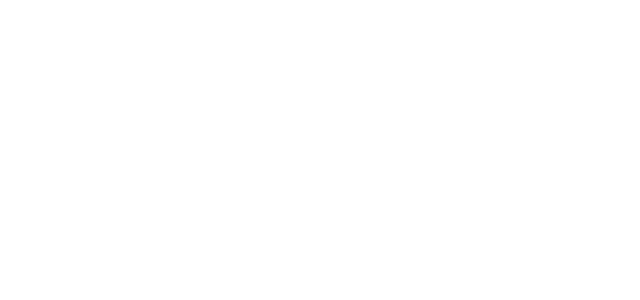
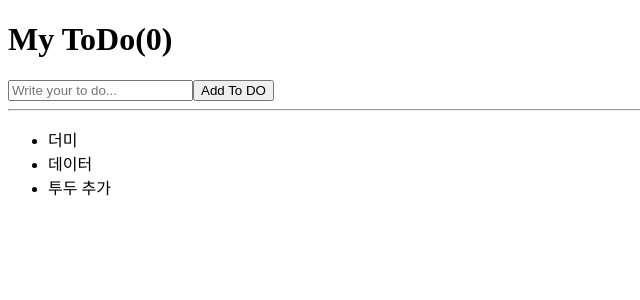
Before and after one commit to ryan7715/react-01-todo, a React (Vite) app: page / in a window 1280 px wide. Shown: the top 300 px of the page, without its empty margins (0-640 px from the left). Built offline with nearby package versions, Linux system fonts and the light colour scheme.

Commit message:
작업 1

```diff
--- a/src/App.jsx
+++ b/src/App.jsx
@@ -1,6 +1,34 @@
+import {useState} from "react";
 
 function App() {
+    // 컴포넌트를 만들 때 처음 해야 되는 건, 내가 원하는 모양을 구성하고
+    // 그 원하는 걸 만들어낼 때 필요한 state에 대해서 생각해봄
 
+    // 1. 투두 리스트의 갯수를 관리할 state => number => 2번을 보니까 array고, length를 구하면 갯수가 나오네? => 필요없곘다
+    //2. 투두 리스트 목록을 관리할 state => 어떠한 모양이 되어야 하나?  => 목록ㅇ니까 array
+    const [todolist, setTodolist] = useState([]);        // To Do 리스트를 저장할 state 선언 -> 초기값은 요소를 갖지 않음 []
+
+    // 더 이상 코드를 쓸 건 없고, 초기 렌더링을 위한 모양을 잡아보자
+
+    return (
+        <>
+        <h1>My ToDo({todolist.length}) </h1>
+            <form>
+                {/*
+                form태그는 사용자가 입력하는 input을 묶어서 한번에 전송하기 위해
+                존재하는 태그
+                */}
+                <input type={"text"} placeholder={"Write your to do..."} />
+                <button type="submit">Add To DO</button>
+            </form>
+            <hr />
+            <ul>
+                <li>더미</li>
+                <li>데이터</li>
+                <li>투두 추가</li>
+            </ul>
+        </>
+    )
 }
 
 
```
